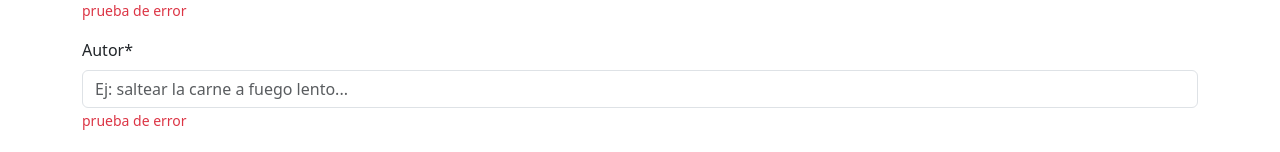
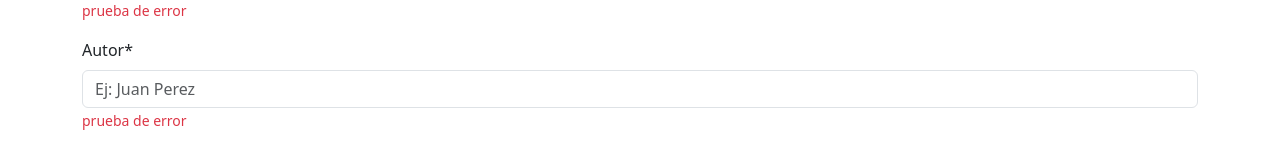
Before and after one commit to brunomry/frontendBlogDeRecetas, a React (Vite) app: page / in a window 1280 px wide. Shown: the part 716-868 px from the top of the page. Built offline with nearby package versions, Linux system fonts and the light colour scheme.

Commit message:
se modificaron ,los Type de los formularios

```diff
--- a/src/components/pages/receta/FormularioReceta.jsx
+++ b/src/components/pages/receta/FormularioReceta.jsx
@@ -66,7 +66,7 @@ const FormularioReceta = () => {
           <Form.Label>Autor*</Form.Label>
           <Form.Control
             type="text"
-            placeholder="Ej: saltear la carne a fuego lento..."
+            placeholder="Ej: Juan Perez"
           />
           <Form.Text className="text-danger">
         prueba de error
```
